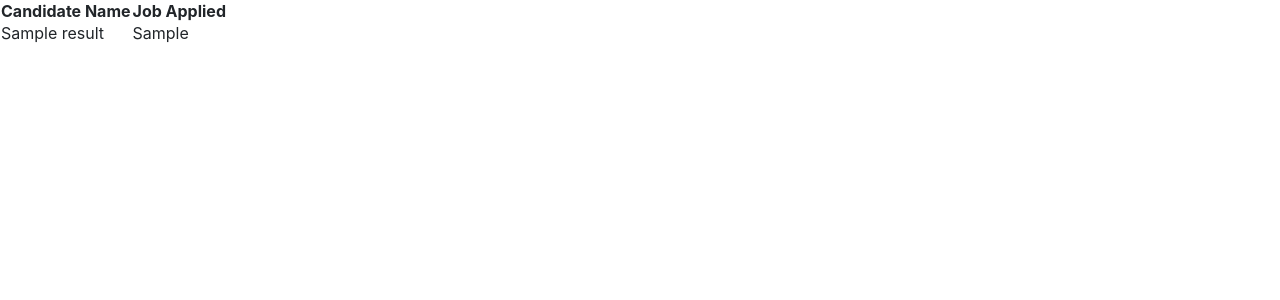
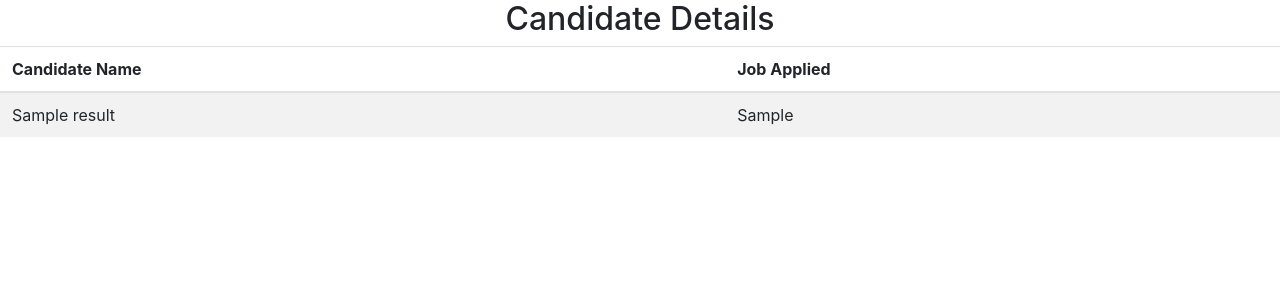
Before and after one commit to qxf2/interview-scheduler, a Python web app: template qxf2_scheduler/templates/candidate-job-status.html in a window 1280 px wide. Shown: the top 300 px of the page. Run offline with Jinja, Linux system fonts and the light colour scheme; the template is opened without the code that fills it: most values are stand-ins (such as "Sample title", 1, 10 or a date in 2020); some libraries are stand-ins or nearby versions.

Commit message:
Added css for styling

```diff
--- a/qxf2_scheduler/templates/candidate-job-status.html
+++ b/qxf2_scheduler/templates/candidate-job-status.html
@@ -6,25 +6,18 @@
 
     <meta charset="utf-8">
     <meta name="viewport" content="width=device-width, initial-scale=1">
-
     <!--Stylesheets-->
-    <link href="/static/css/qxf2_scheduler.css" rel="stylesheet">
+    <link href="https://maxcdn.bootstrapcdn.com/bootstrap/4.3.1/css/bootstrap.min.css" rel="stylesheet">
     <link href="https://netdna.bootstrapcdn.com/font-awesome/4.0.3/css/font-awesome.css" rel="stylesheet">
-    <link href="https://maxcdn.bootstrapcdn.com/bootstrap/4.3.1/css/bootstrap.min.css" rel="stylesheet">
     <link href="http://getbootstrap.com/2.3.2/assets/css/bootstrap.css" rel="stylesheet" />
-    <!--JavaScript-->
-    <script src="https://ajax.googleapis.com/ajax/libs/jquery/3.4.1/jquery.min.js"></script>
-    <script src="https://cdnjs.cloudflare.com/ajax/libs/popper.js/1.14.7/umd/popper.min.js"></script>
-    <script src="https://maxcdn.bootstrapcdn.com/bootstrap/4.3.1/js/bootstrap.min.js"></script>
-
     </head>
 
     <body>
-        <div>
-            <table>
+        <table  class="table table-striped">
+            <h2 class="grey_text text-center">Candidate Details</h2>
                 <thead>
                    <tr>
-                        <th>Candidate Name</th>
+                        <th scope="col">Candidate Name</th>
                         <th>Job Applied</th>
                     </tr>
                 </thead>
@@ -37,12 +30,5 @@
                     {% endif %}
                 </tbody>
         </table>
-        </div>
-
-        <script>
-
-
-        </script>
-
     </body>
 </html>
```
Lines whose indentation alone changed are shown as unchanged.
